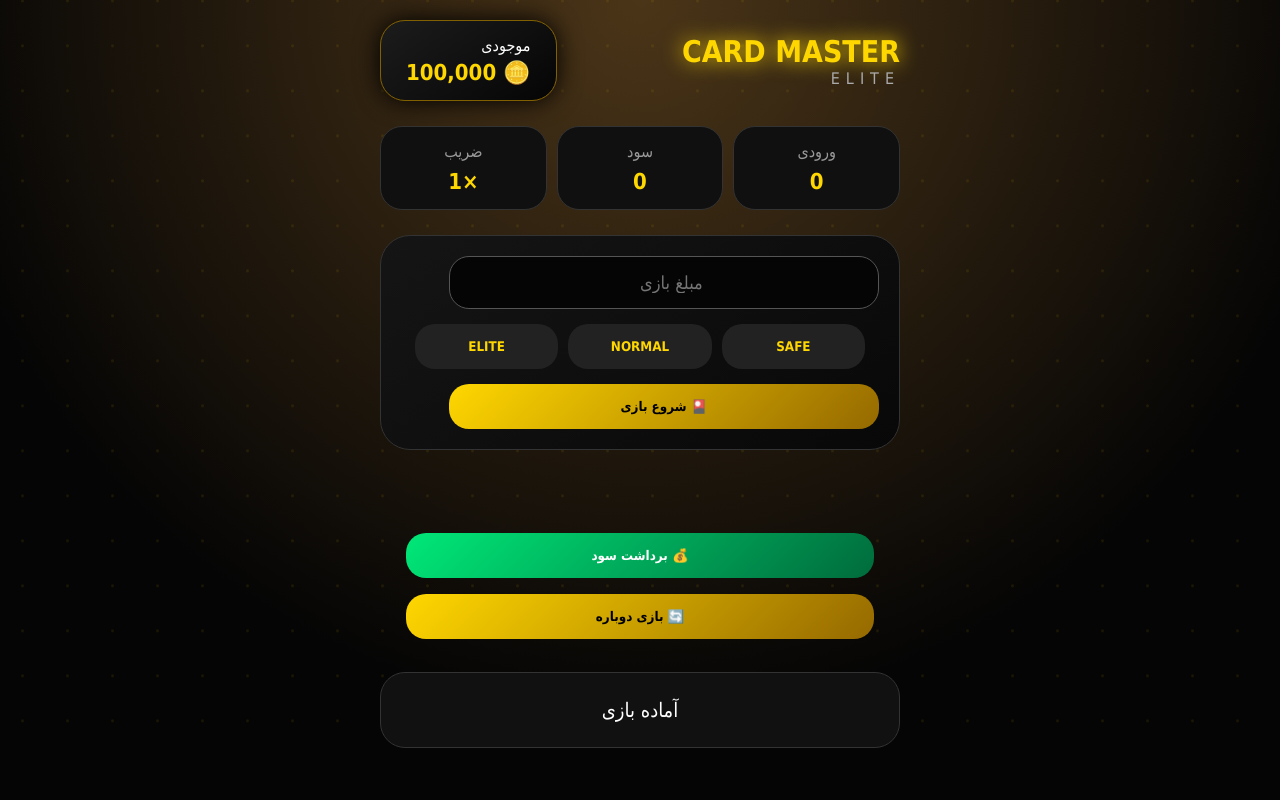
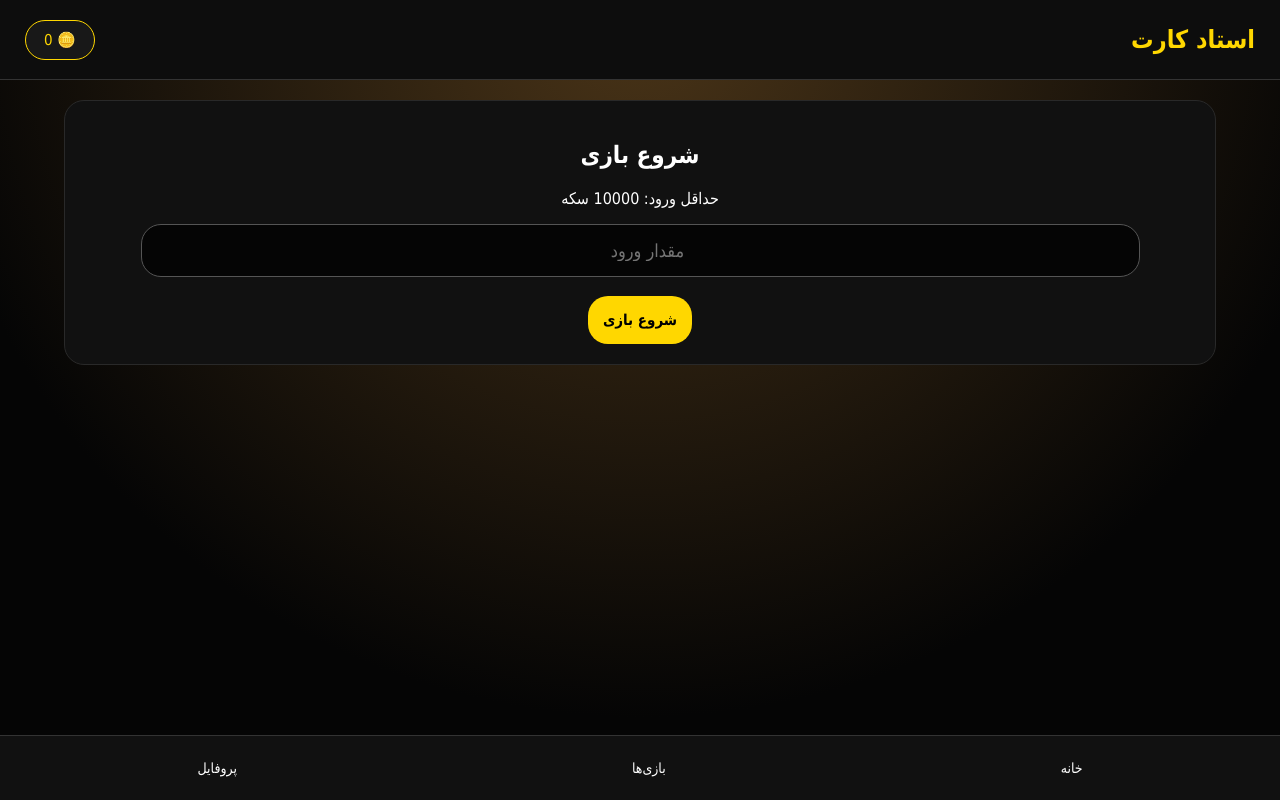
Before and after one commit to amydymahan0916-bot/Sh, a plain HTML site: page card.html in a window 1280 px wide. Drawn offline with Linux system fonts and the light colour scheme.

Commit message:
Update card.html

```diff
--- a/card.html
+++ b/card.html
@@ -4,42 +4,31 @@
 <head>
 
 <meta charset="UTF-8">
+
 <meta name="viewport" content="width=device-width, initial-scale=1.0">
 
-<title>Card Master Elite</title>
+<title>استاد کارت</title>
 
+<link rel="stylesheet" href="style.css">
 <link rel="stylesheet" href="card.css">
 
 </head>
 
+
 <body>
 
 
-<div class="particles"></div>
+<header>
+
+<h1>
+استاد کارت
+</h1>
 
 
-<div class="game-container">
-
-
-<header class="game-header">
-
-<div class="logo">
-
-<h1> CARD MASTER </h1>
-<span>ELITE</span>
-
+<div class="coin" id="balance">
+🪙 0
 </div>
 
-
-<div class="balance-box">
-
-<div>موجودی</div>
-
-<b>
-🪙 <span id="coins">100000</span>
-</b>
-
-</div>
 
 </header>
 
@@ -47,55 +36,34 @@
 
 
 
-<section class="game-info">
+<div class="box" id="startBox">
 
 
-<div class="info-box">
-<span>ورودی</span>
-<strong id="betView">0</strong>
-</div>
-
-
-<div class="info-box">
-<span>سود</span>
-<strong id="profit">0</strong>
-</div>
-
-
-<div class="info-box">
-<span>ضریب</span>
-<strong id="multi">×1</strong>
-</div>
-
-
-</section>
+<h2>
+شروع بازی
+</h2>
 
 
 
+<p>
+حداقل ورود: 10000 سکه
+</p>
 
 
 
-<section class="control-panel">
-
-
-<input id="bet" type="number" placeholder="مبلغ بازی">
+<input
+id="bet"
+type="number"
+placeholder="مقدار ورود"
+>
 
 
 
-<div class="risk-panel">
-
-<button onclick="setRisk('safe')">
-SAFE
-</button>
+<br><br>
 
 
-<button onclick="setRisk('normal')">
-NORMAL
-</button>
-
-
-<button onclick="setRisk('hard')">
-ELITE
+<button onclick="startGame()">
+شروع بازی
 </button>
 
 
@@ -104,43 +72,52 @@ ELITE
 
 
 
-<button class="start-btn" onclick="startGame()">
-
-🎴 شروع بازی
-
-</button>
 
 
 
-</section>
+<div class="box gameBox" id="gameBox" style="display:none;">
+
+
+<h2>
+مرحله:
+<span id="level">
+1
+</span>
+از 8
+</h2>
+
+
+
+<h3>
+ضریب فعلی:
+<span id="multi">
+1
+</span>
+</h3>
+
+
+
+<div class="cards" id="cards">
+
+
+</div>
 
 
 
 
-
-
-<section id="cards" class="cards-table">
-
-</section>
+<h2>
+سود فعلی:
+<span id="profit">
+0
+</span>
+</h2>
 
 
 
 
+<button onclick="cashOut()">
 
-
-<div class="action-panel">
-
-
-<button id="cashout" onclick="cashOut()" disabled>
-
-💰 برداشت سود
-
-</button>
-
-
-<button onclick="startGame()">
-
-🔄 بازی دوباره
+برداشت سود
 
 </button>
 
@@ -151,24 +128,33 @@ ELITE
 
 
 
-<div id="message" class="message-box">
-
-آماده بازی
-
-</div>
 
 
+<nav>
+
+<a href="index.html">
+خانه
+</a>
 
 
-<div id="winCoins" class="coins-effect"></div>
+<a href="games.html">
+بازی‌ها
+</a>
 
 
-</div>
+<a href="profile.html">
+پروفایل
+</a>
+
+
+</nav>
 
 
 
 
 
+
+<script src="app.js"></script>
 <script src="card.js"></script>
 
 
```
